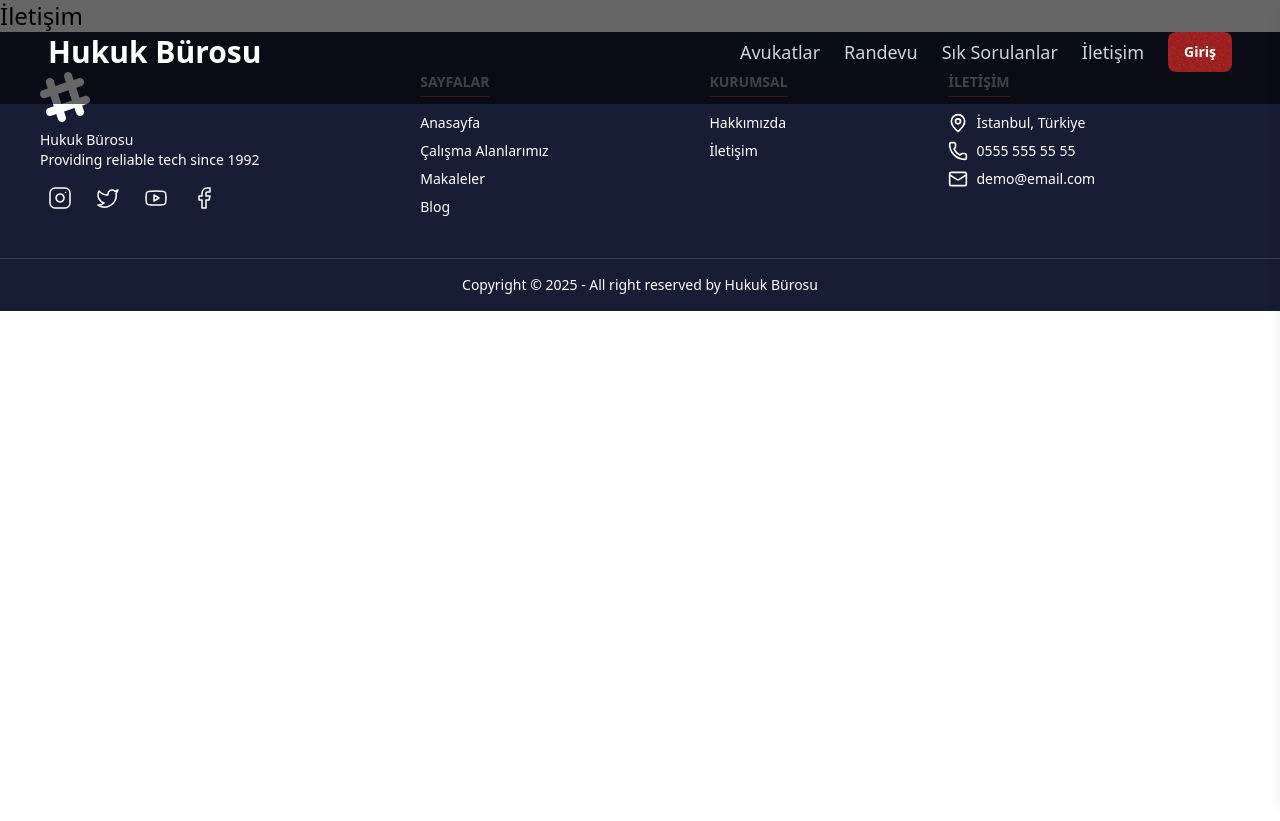
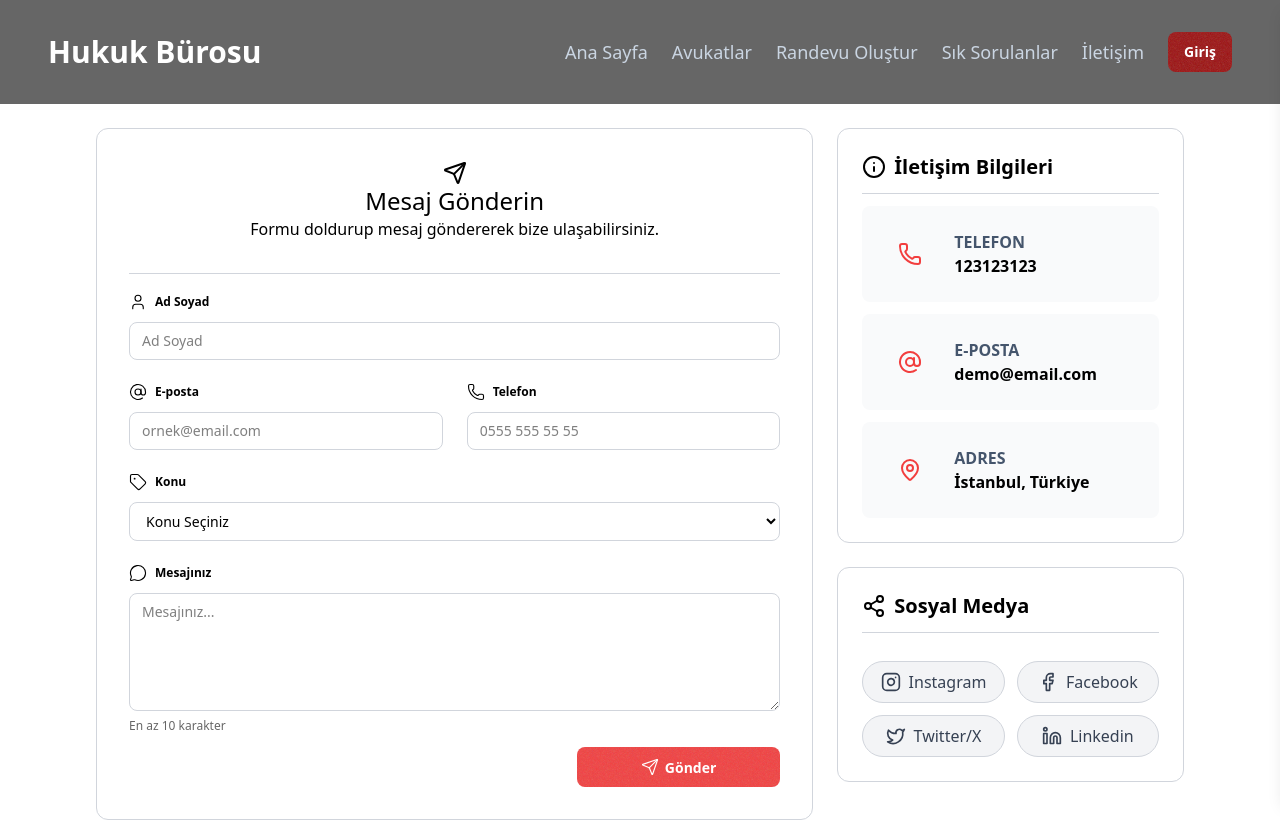
Before and after one commit to karacabugra27/avukat-website, a React (Vite) app in the folder frontend/: page /iletisim in a window 1280 px wide. Shown: the top 821 px of the page. Before the commit the page ends 800 px from the top, so only its background shows below. Built offline with nearby package versions, Linux system fonts and the light colour scheme.

Commit message:
contact page & mobile navbar update

```diff
--- a/frontend/src/components/Navbar.tsx
+++ b/frontend/src/components/Navbar.tsx
@@ -18,10 +18,11 @@ export default function Navbar() {
 
       {/* Menü - Masaüstü */}
       <ul className="hidden md:flex items-center gap-6 text-lg">
+        <li><HashLink to="/#index" className={navLink}>Ana Sayfa</HashLink></li>
         <li><HashLink smooth to="/#avukatlar" className={navLink}>Avukatlar</HashLink></li>
-        <li><Link to="/" className={navLink}>Randevu</Link></li>
+        <li><Link to="/" className={navLink}>Randevu Oluştur</Link></li>
         <li><HashLink smooth to="/#sss" className={navLink}>Sık Sorulanlar</HashLink></li>
-        <li><Link to="/" className={navLink}>İletişim</Link></li>
+        <li><HashLink to="/iletisim/#form" className={navLink}>İletişim</HashLink></li>
         <li><button className={btnSecondary}>Giriş</button></li>
       </ul>
 
@@ -49,24 +50,29 @@ export default function Navbar() {
         {/* Drawer İçeriği */}
         <ul className="flex flex-col gap-6 p-6 text-lg">
           <li>
-            <Link to="/" className={navLink} onClick={() => setIsOpen(false)}>
+            <HashLink to="/#index" className="text-black" onClick={() => setIsOpen(false)}>
+              Ana Sayfa
+            </HashLink>
+          </li>
+          <li>
+            <HashLink smooth to="/#avukatlar" className="text-black" onClick={() => setIsOpen(false)}>
               Avukatlar
+            </HashLink>
+          </li>
+          <li>
+            <Link to="/" className="text-black" onClick={() => setIsOpen(false)}>
+              Randevu Oluştur
             </Link>
           </li>
           <li>
-            <Link to="/" className={navLink} onClick={() => setIsOpen(false)}>
-              Kurumsal Danışmanlık
-            </Link>
+            <HashLink to="/#sss" className="text-black" onClick={() => setIsOpen(false)}>
+              Sık Sorulanlar
+            </HashLink>
           </li>
           <li>
-            <Link to="/" className={navLink} onClick={() => setIsOpen(false)}>
-              Sık Sorulanlar
-            </Link>
-          </li>
-          <li>
-            <Link to="/" className={navLink} onClick={() => setIsOpen(false)}>
+            <HashLink to="/iletisim/#form" className="text-black" onClick={() => setIsOpen(false)}>
               İletişim
-            </Link>
+            </HashLink>
           </li>
         </ul>
 
--- a/frontend/src/pages/Contact.tsx
+++ b/frontend/src/pages/Contact.tsx
@@ -1,5 +1,123 @@
+import { Send, User, AtSign, Phone, Tag, MessageCircle, Info, MapPin, Share2 } from "lucide-react";
+import { Instagram, Facebook, Twitter, Linkedin } from "lucide-react";
+import { Link } from "react-router-dom";
+
+import { btnPrimary } from "../styles";
+
 export default function Contact() {
-  return(
-    <h1 className="text-2xl">İletişim</h1>
+  const inputStyles = "px-3 py-2 text-sm text-black w-full border-1 border-gray-300 rounded-lg focus:outline-none focus:ring-1 focus:ring-primary";
+
+  function handleFormSubmit(e: React.FormEvent) {
+    e.preventDefault();
+  }
+
+  return (
+    <>
+      <div id="form" className="px-6 lg:px-24 pt-32 pb-12 grid grid-cols-1 lg:grid-cols-3 gap-6">
+        <div className="col-span-1 lg:col-span-2 bg-white rounded-xl border-1 border-gray-300">
+          <form action="" onSubmit={handleFormSubmit}
+            className="grid grid-cols-2 px-8 pb-8 gap-x-6 gap-y-2">
+            <div className="flex flex-col items-center col-span-2 py-8 border-b-1 border-b-gray-300">
+              <Send className="text-3xl" />
+              <div className="text-2xl">Mesaj Gönderin</div>
+              <p>Formu doldurup mesaj göndererek bize ulaşabilirsiniz.</p>
+            </div>
+            <div className="col-span-2">
+              <fieldset className="fieldset">
+                <legend className="fieldset-legend"><User width={18} strokeWidth={1.5} />Ad Soyad</legend>
+                <input type="text" className={inputStyles} placeholder="Ad Soyad" />
+              </fieldset>
+            </div>
+            <div className="col-span-1">
+              <fieldset className="fieldset">
+                <legend className="fieldset-legend"><AtSign width={18} strokeWidth={1.5} />E-posta</legend>
+                <input type="mail" className={inputStyles} placeholder="ornek@email.com" />
+              </fieldset>
+            </div>
+            <div className="col-span-1">
+              <fieldset className="fieldset">
+                <legend className="fieldset-legend"><Phone width={18} strokeWidth={1.5} />Telefon</legend>
+                <input type="text" className={inputStyles} placeholder="0555 555 55 55" />
+              </fieldset>
+            </div>
+            <div className="col-span-2">
+              <fieldset className="fieldset">
+                <legend className="fieldset-legend"><Tag width={18} strokeWidth={1.5} />Konu</legend>
+                <select name="" id="" className={inputStyles}>
+                  <option value="">Konu Seçiniz</option>
+                  <option value="">Genel Bilgi</option>
+                  <option value="">Görüş ve Öneriler</option>
+                  <option value="">Şikayet</option>
+                  <option value="">Diğer</option>
+                </select>
+              </fieldset>
+            </div>
+            <div className="col-span-2">
+              <fieldset className="fieldset">
+                <legend className="fieldset-legend"><MessageCircle width={18} strokeWidth={1.5} />Mesajınız</legend>
+                <textarea name="" id="" placeholder="Mesajınız..." className={inputStyles} rows={5}></textarea>
+                <p className="label">En az 10 karakter</p>
+              </fieldset>
+            </div>
+            <div className="col-span-2 flex justify-end">
+              <button className={`${btnPrimary} px-16`}><Send width={18} strokeWidth={1.5} />Gönder</button>
+            </div>
+          </form>
+        </div>
+        <div className="col-span-1">
+          <div className="flex flex-col gap-3 p-6 bg-white rounded-xl border-1 border-gray-300">
+            <div className="flex items-center text-xl border-b-1 border-b-gray-300 pb-3">
+              <Info className="inline-block mr-2" />
+              <span className="font-semibold">İletişim Bilgileri</span>
+            </div>
+            <div className="flex gap-3 items-center p-4 text-x bg-gray-50 hover:bg-gray-100 rounded-lg">
+              <div className="p-5 bg-primary-content text-primary rounded-xl text-xl"><Phone /></div>
+              <div>
+                <h1 className="font-bold text-slate-600">TELEFON</h1>
+                <span className="font-semibold">123123123</span>
+              </div>
+            </div>
+            <div className="flex gap-3 items-center p-4 text-x bg-gray-50 hover:bg-gray-100 rounded-lg">
+              <div className="p-5 bg-primary-content text-primary rounded-xl text-xl"><AtSign /></div>
+              <div>
+                <h1 className="font-bold text-slate-600">E-POSTA</h1>
+                <span className="font-semibold">demo@email.com</span>
+              </div>
+            </div>
+            <div className="flex gap-3 items-center p-4 text-x bg-gray-50 hover:bg-gray-100 rounded-lg">
+              <div className="p-5 bg-primary-content text-primary rounded-xl text-xl"><MapPin /></div>
+              <div>
+                <h1 className="font-bold text-slate-600">ADRES</h1>
+                <span className="font-semibold">İstanbul, Türkiye</span>
+              </div>
+            </div>
+          </div>
+          <div className="flex flex-col gap-3 p-6 mt-6 bg-white rounded-xl border-1 border-gray-300">
+            <div className="flex items-center text-xl border-b-1 border-b-gray-300 pb-3">
+              <Share2 className="inline-block mr-2" />
+              <span className="font-semibold">Sosyal Medya</span>
+            </div>
+            <div className="grid grid-cols-2 mt-4 gap-3">
+              <Link to={'#'} className="col-span-1 flex justify-center items-center py-2 rounded-full bg-gray-100 border-1 border-gray-300 hover:bg-gray-200 transition-all duration-300 text-gray-700">
+                <Instagram width={20} className="inline-block mr-2" />
+                Instagram
+              </Link>
+              <Link to={'#'} className="col-span-1 flex justify-center items-center py-2 rounded-full bg-gray-100 border-1 border-gray-300 hover:bg-gray-200 transition-all duration-300 text-gray-700">
+                <Facebook width={20} className="inline-block mr-2 text-xl" />
+                Facebook
+              </Link>
+              <Link to={'#'} className="col-span-1 flex justify-center items-center py-2 rounded-full bg-gray-100 border-1 border-gray-300 hover:bg-gray-200 transition-all duration-300 text-gray-700">
+                <Twitter width={20} className="inline-block mr-2 text-xl" />
+                Twitter/X
+              </Link>
+              <Link to={'#'} className="col-span-1 flex justify-center items-center py-2 rounded-full bg-gray-100 border-1 border-gray-300 hover:bg-gray-200 transition-all duration-300 text-gray-700">
+                <Linkedin width={20} className="inline-block mr-2 text-xl" />
+                Linkedin
+              </Link>
+            </div>
+          </div>
+        </div>
+      </div>
+    </>
   );
 }
--- a/frontend/src/pages/Index.tsx
+++ b/frontend/src/pages/Index.tsx
@@ -54,6 +54,7 @@ export default function Index() {
     <>
       {/* Hero with bg image */}
       <div
+        id="index"
         className="hero min-h-screen"
         style={{
           backgroundImage: "url(/76-scaled.jpg)"
```
